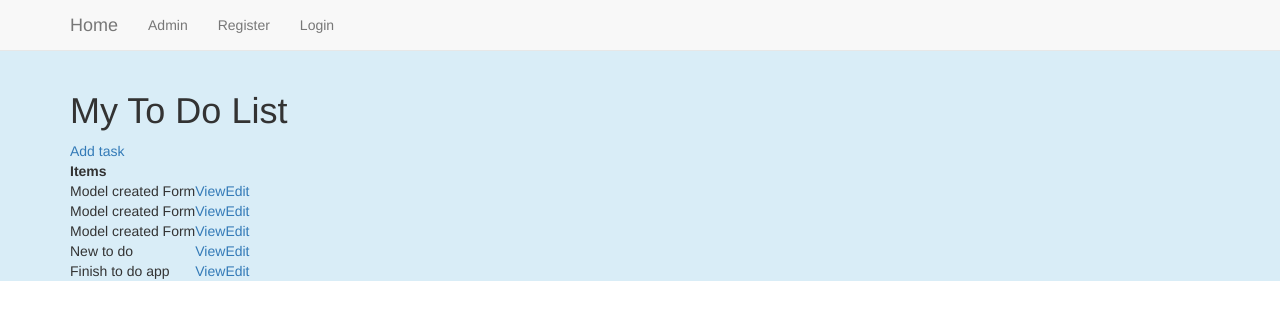
After one commit to FrankyKyaw/Mettan-web-app, a Django app: page /basic_app/ in a window 1280 px wide. The commit adds this page. Shown: the top 320 px of the page. Run offline with Django 4.2, Linux system fonts and the light colour scheme; data comes from the database, SQL or seed files in the repository; both versions use the stored data as it was after the commit.

Commit message:
Created CreateView, UpdateView and DetailView for the tasks and added an html page for viewing the tasks.

```diff
--- a/to_do/basic_app/admin.py
+++ b/to_do/basic_app/admin.py
@@ -1,5 +1,5 @@
 from django.contrib import admin
-from basic_app.models import task
+from basic_app.models import Task
 
 # Register your models here.
-admin.site.register(task)
+admin.site.register(Task)
--- a/to_do/basic_app/models.py
+++ b/to_do/basic_app/models.py
@@ -10,7 +10,7 @@ class UserProfile(models.Model):
     def __str__(self):
         return self.user.username
 
-class task(models.Model):
+class Task(models.Model):
     user = models.ForeignKey(User, on_delete=models.CASCADE)
     title = models.CharField(max_length=200)
     description = models.TextField(blank=True)
--- a/to_do/basic_app/urls.py
+++ b/to_do/basic_app/urls.py
@@ -5,4 +5,9 @@ app_name = "basic_app"
 
 urlpatterns = [
     path('register/',views.register, name='register'),
+    path('user_login/',views.user_login,name='user_login'),
+    path('',views.TaskList.as_view(),name='task_list'),
+    path('task/<int:pk>/', views.TaskDetail.as_view(),name='task_detail'),
+    path('task_create/',views.TaskCreate.as_view(),name='task_create'),
+    path('task_update/<int:pk>/',views.TaskUpdate.as_view(),name='task_update')
 ]
--- a/to_do/basic_app/views.py
+++ b/to_do/basic_app/views.py
@@ -1,12 +1,26 @@
 from django.shortcuts import render
 from django.contrib.auth import login, logout, authenticate
-from django.urls import reverse
+from django.urls import reverse, reverse_lazy
+from django.contrib.auth.decorators import login_required
+from django.http import HttpResponseRedirect, HttpResponse
+
+from django.views.generic import (View,TemplateView,
+                                ListView,DetailView,
+                                CreateView,DeleteView,
+                                UpdateView)
 
 from basic_app.forms import SignUpForm
+from . import models
+
 # Create your views here.
 
 def index(request):
     return render(request, 'basic_app/index.html')
+
+@login_required
+def user_logout(request):
+    logout(request)
+    return HttpResponseRedirect(reverse('index'))
 
 def register(request):
     registered = False
@@ -26,3 +40,37 @@ def register(request):
     return render(request, 'basic_app/register.html',
                   {'user_form': user_form,
                    'registered': registered})
+
+def user_login(request):
+    if request.method == "POST":
+        username = request.POST.get('username')
+        password = request.POST.get('password')
+
+        user = authenticate(username=username, password=password)
+
+        if user:
+            if user.is_active:
+                login(request, user)
+                return HttpResponseRedirect(reverse('index'))
+            else:
+                return HttpResponse("Account Not Active")
+        else:
+            return HttpResponse("Invalid login details")
+    else:
+        return render(request,'basic_app/login.html',{})
+
+class TaskList(ListView):
+    model = models.Task
+
+class TaskDetail(DetailView):
+   model = models.Task
+
+class TaskCreate(CreateView):
+    model = models.Task
+    fields = '__all__'
+    success_url = reverse_lazy('basic_app:task_list')
+
+class TaskUpdate(UpdateView):
+    fields = '__all__'
+    model = models.Task
+    success_url = reverse_lazy('basic_app:task_list')
--- a/to_do/templates/basic_app/base.html
+++ b/to_do/templates/basic_app/base.html
@@ -11,9 +11,16 @@
       <nav class="navbar navbar-default navbar-static-top">
         <div class="container">
             <ul class="nav navbar-nav">
-                <li><a class="navbar-brand" href="#">Home</a></li>
+                <li><a class="navbar-brand" href="{% url 'index' %}">Home</a></li>
                 <li><a class="navbar-link" href="{% url 'admin:index' %}">Admin</a></li>
                 <li><a class="navbar-link" href="{% url 'basic_app:register' %}">Register</a></li>
+                {% if user.is_authenticated %}
+                <li><a class="navbar-link" href="{% url 'basic_app:task_list' %}">Task List</a></li>
+                <li><a class="navbar-link" href="{% url 'logout' %}">Logout</a></li>
+                {% else %}
+                <li><a class="navbar-link" href="{% url 'basic_app:user_login' %}">Login</a></li>
+                {% endif %}
+                <li></li>
 
             </ul>
         </div>
--- /dev/null
+++ b/to_do/templates/basic_app/task_detail.html
@@ -0,0 +1 @@
+<h1>Task: {{object}}</h1>
--- /dev/null
+++ b/to_do/templates/basic_app/task_list.html
@@ -0,0 +1,23 @@
+{% extends "basic_app/base.html" %}
+
+{% block body_block %}
+<h1>My To Do List</h1>
+
+<a href="{% url 'basic_app:task_create' %}">Add task</a>
+<table>
+    <tr>
+        <th>Items</th>
+        <th></th>
+        <th></th>
+    </tr>
+    {% for task in task_list %}
+    <tr>
+        <td>{{ task.title }}</td>
+        <td><a href="{% url 'basic_app:task_detail' task.id %}">View</a></td>
+        <td><a href="{% url 'basic_app:task_update' task.id %}">Edit</a ></td>
+    </tr>
+    {% empty %}
+    <h3>No items in list.</h3>
+    {% endfor %}
+</table>
+{% endblock %}
--- a/to_do/to_do/urls.py
+++ b/to_do/to_do/urls.py
@@ -22,4 +22,5 @@ urlpatterns = [
     path('admin/', admin.site.urls),
     path('', views.index,name='index'),
     path('basic_app/',include('basic_app.urls')),
+    path('logout/', views.user_logout,name='logout'),
 ]
```
Also changed, not shown: to_do/templates/basic_app/login.html (added, +15 -0 lines), to_do/templates/basic_app/task_form.html (added, +7 -0 lines), to_do/db.sqlite3.
